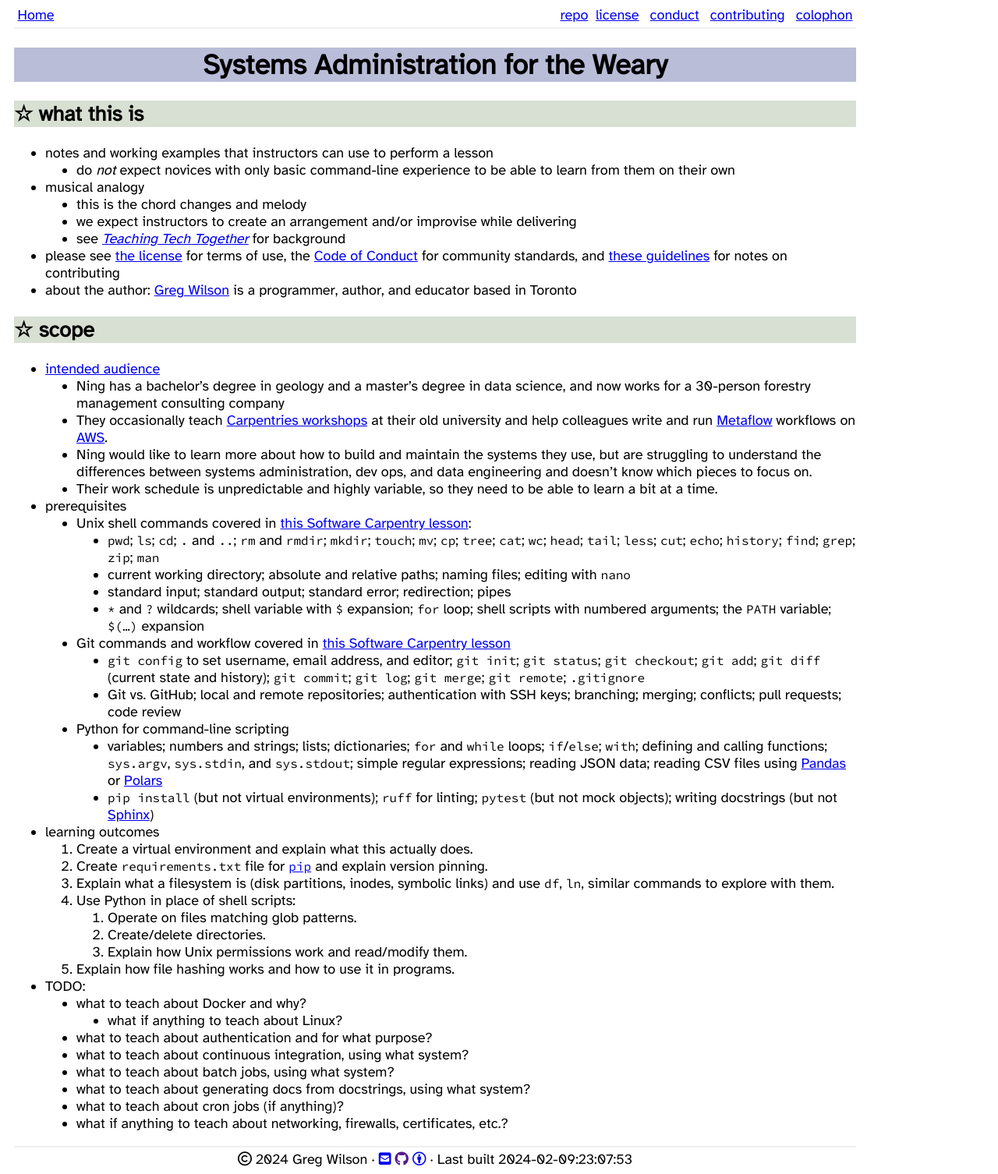
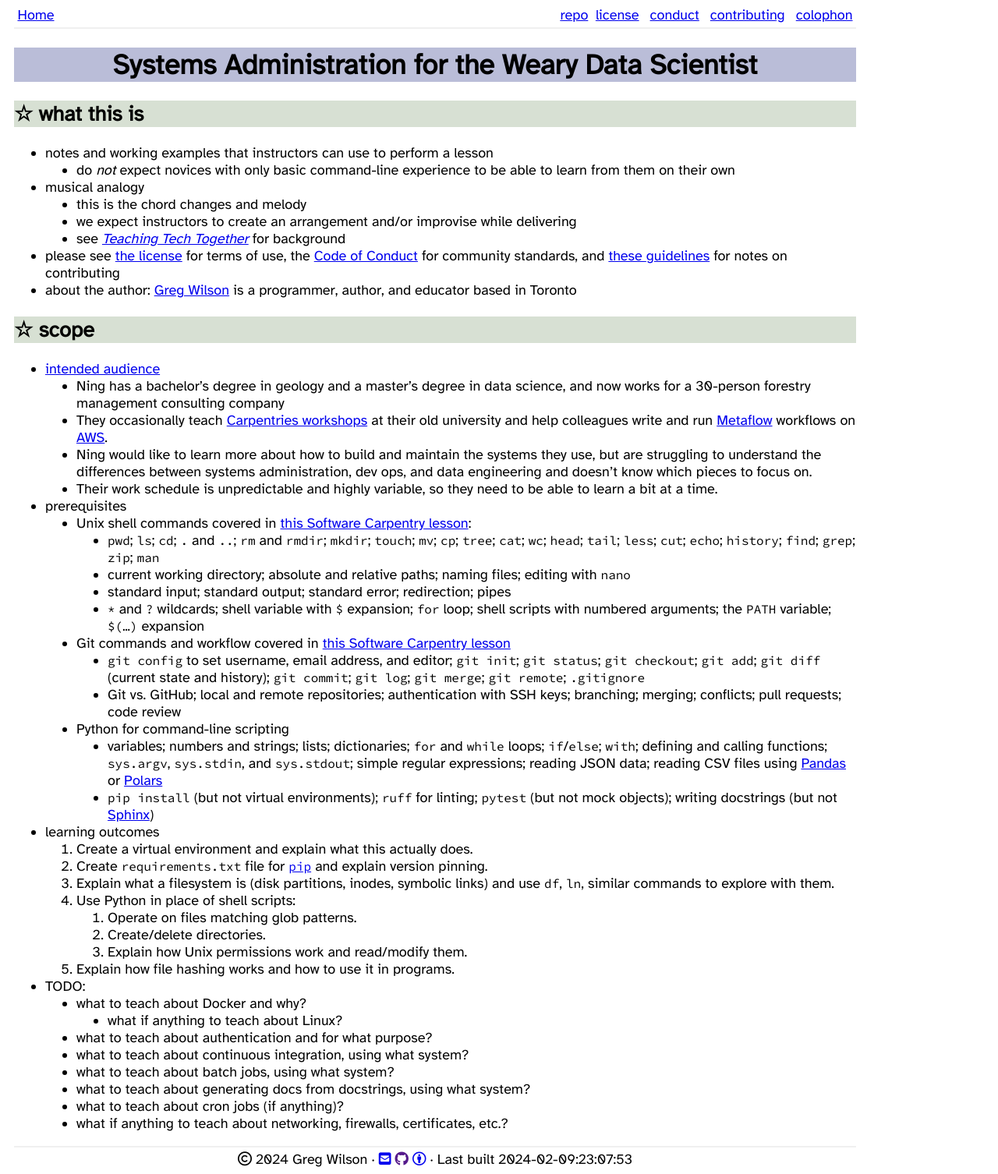
Before and after one commit to gvwilson/sys-tutorial, a Jekyll site: the page built from index.md, in a window 1280 px wide. Shown: the whole page at 78% size. Built offline with Jekyll 4.4.1, drawn with Linux system fonts in a browser that asks for light colours; nearby versions of some CDN libraries.

Commit message:
template

```diff
--- a/_data/tutorial.yml
+++ b/_data/tutorial.yml
@@ -1,4 +1,4 @@
-title: Systems Administration for the Weary
+title: Systems Administration for the Weary Data Scientist
 url: https://gvwilson.github.io/sys-tutorial/
 repo: https://github.com/gvwilson/sys-tutorial
 plausible: gvwilson.github.io/sys-tutorial
--- /dev/null
+++ b/_includes/h2_aside.md
@@ -0,0 +1 @@
+<h2 class="aside" markdown="1">{{include.title}}</h2>
--- a/index.md
+++ b/index.md
@@ -3,7 +3,7 @@
 ---
 <section markdown="1">
 
-{% include h2_unnumbered.md title="what this is" %}
+{% include h2_aside.md title="what this is" %}
 
 -   notes and working examples that instructors can use to perform a lesson
     -   do *not* expect novices with only basic command-line experience
@@ -21,7 +21,7 @@
 </section>
 <section markdown="1">
 
-{% include h2_unnumbered.md title="scope" %}
+{% include h2_aside.md title="scope" %}
 
 -   [intended audience][persona]
     -   Ning has a bachelor's degree in geology and a master's degree in data science,
--- a/res/tutorial.css
+++ b/res/tutorial.css
@@ -204,6 +204,17 @@
     background-color: var(--stamp-green-light);
 }
 
+h2.topic {
+}
+
+h2.aside::before {
+    content: "☆ ";
+}
+
+h2.exercise {
+    font-style: italic
+}
+
 h3 {
     background-color: var(--stamp-orange-light);
     margin-top: var(--medium-spacing);
```
Also changed, not shown: _includes/h2_exercise.md (added, +1 -0 lines), _includes/h2_numbered.md (deleted, +0 -1 lines), _includes/h2_topic.md (added, +1 -0 lines), _includes/h2_unnumbered.md (deleted, +0 -1 lines), _includes/init_counters.md (+2 -1 lines), README.md.
